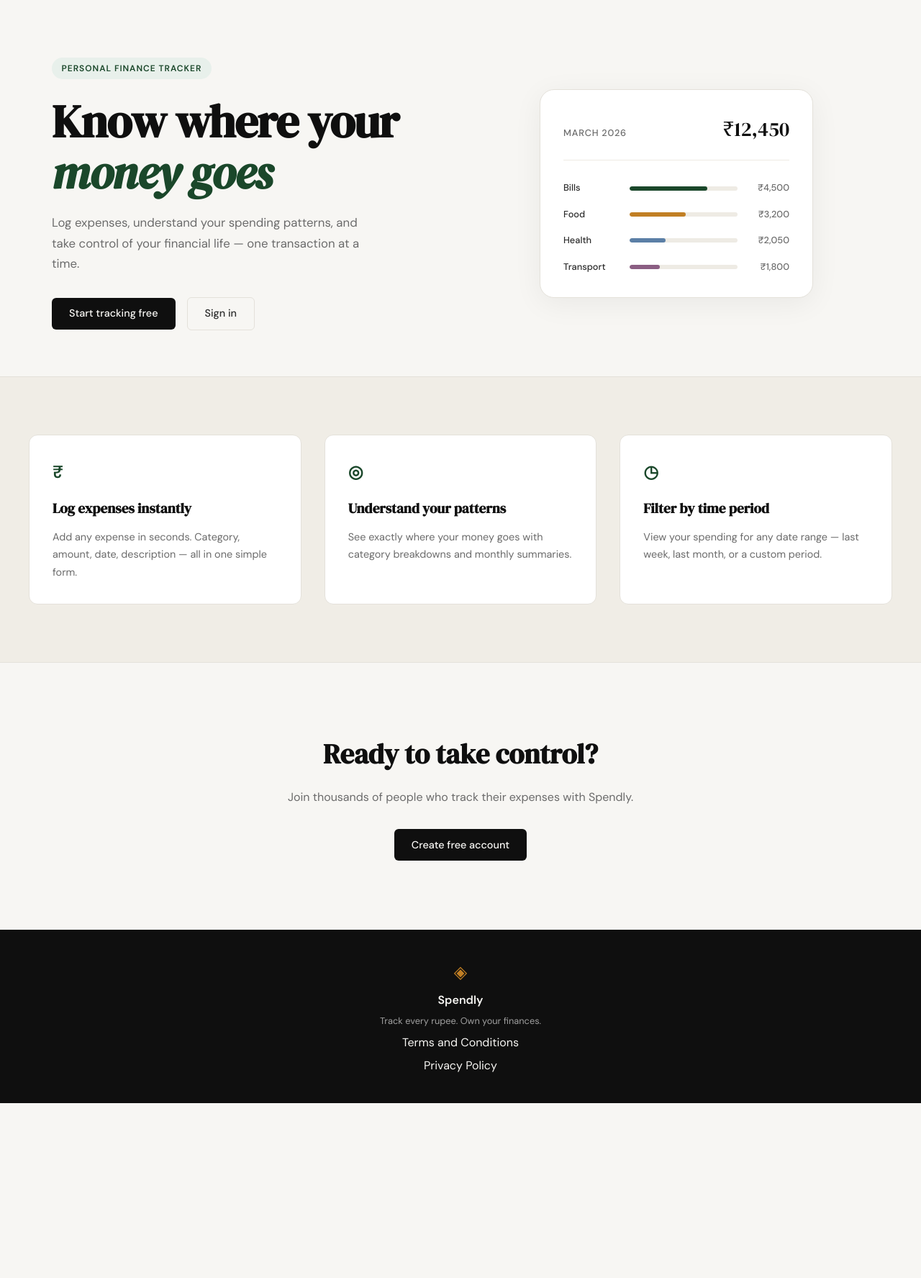
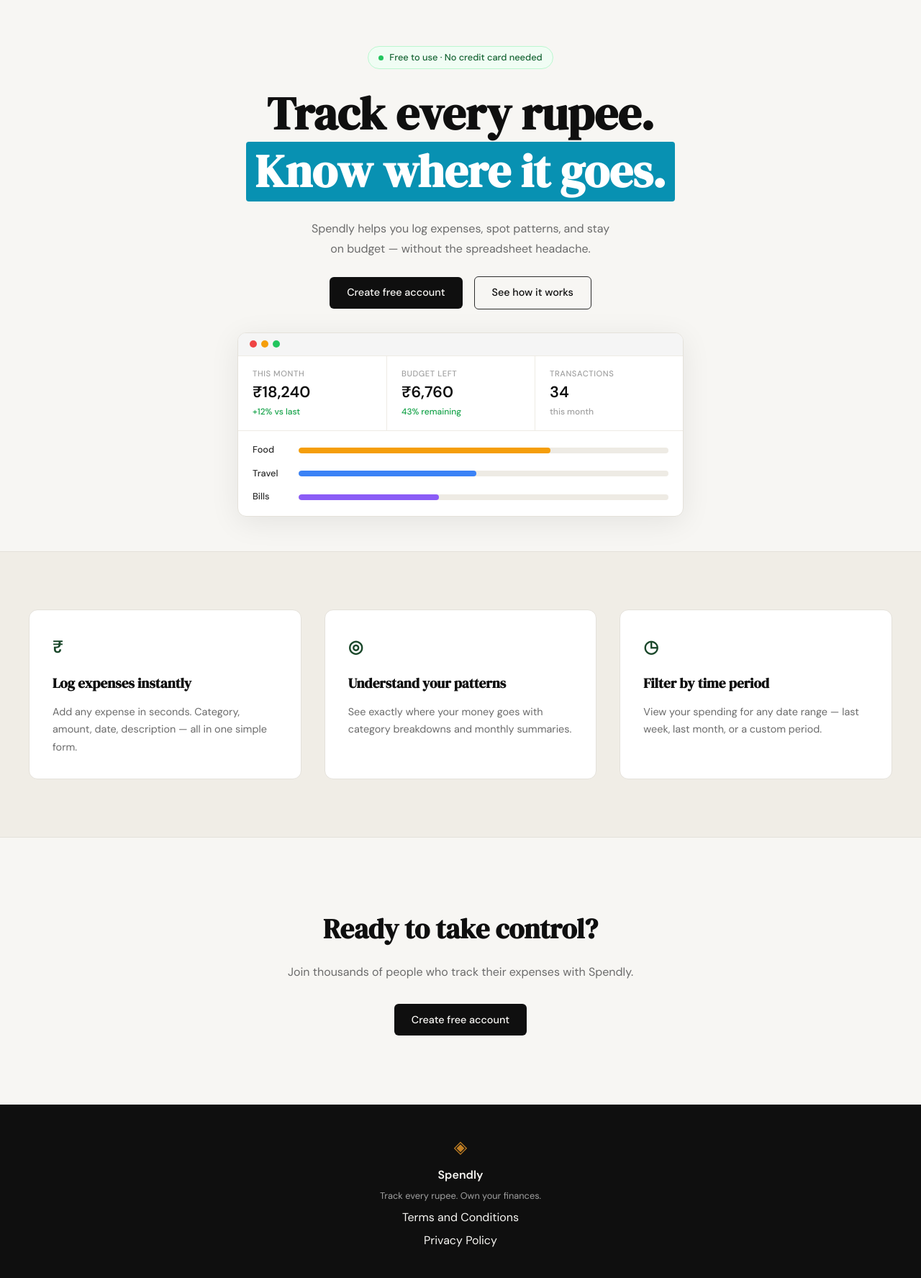
Before and after one commit to swapnilnimbalkarofficial/spendly, a Flask app: page / in a window 1280 px wide. Shown: the part 61-1837 px from the top of the page at 72% size. Before the commit the page ends 1594 px from the top, so only its background shows below. Run offline with Flask 3, Linux system fonts and the light colour scheme.

Commit message:
changes in hero section

```diff
--- a/app.py
+++ b/app.py
@@ -25,6 +25,11 @@ def login():
 @app.route("/terms")
 def terms():
     return render_template("terms.html")
+
+
+@app.route("/privacy")
+def privacy():
+    return render_template("privacy.html")
 
 
 # ------------------------------------------------------------------ #
--- /dev/null
+++ b/static/css/landing.css
@@ -0,0 +1,199 @@
+/* ------------------------------------------------------------------ */
+/* Hero overrides for landing page                                     */
+/* ------------------------------------------------------------------ */
+
+.hero {
+    display: block;
+    padding: 4rem 2rem 3rem;
+    max-width: 100%;
+    text-align: center;
+}
+
+.lhero-inner {
+    max-width: 680px;
+    margin: 0 auto;
+    display: flex;
+    flex-direction: column;
+    align-items: center;
+    gap: 1.5rem;
+}
+
+/* Pill badge */
+.lhero-pill {
+    display: inline-flex;
+    align-items: center;
+    gap: 0.5rem;
+    background: #f0fdf4;
+    border: 1px solid #bbf7d0;
+    color: #166534;
+    font-size: 0.8rem;
+    font-weight: 500;
+    padding: 0.3rem 0.9rem;
+    border-radius: 999px;
+    margin: 0;
+}
+
+.lhero-pill-dot {
+    width: 7px;
+    height: 7px;
+    border-radius: 50%;
+    background: #22c55e;
+    flex-shrink: 0;
+}
+
+/* Title */
+.lhero-title {
+    font-family: var(--font-display);
+    font-size: clamp(2.5rem, 6vw, 4rem);
+    line-height: 1.2;
+    color: var(--ink);
+    margin: 0;
+}
+
+.lhero-title-hl {
+    background: #0891b2;
+    color: #fff;
+    padding: 0.05em 0.2em;
+    border-radius: 4px;
+    display: inline-block;
+}
+
+/* Subtitle */
+.lhero-subtitle {
+    font-size: 1rem;
+    color: var(--ink-muted);
+    line-height: 1.75;
+    margin: 0;
+}
+
+/* Ghost button override — darker border to match design */
+.lbtn-ghost {
+    border-color: var(--ink-soft) !important;
+    color: var(--ink) !important;
+}
+
+/* Mock dashboard */
+.lhero-mock {
+    width: 100%;
+    max-width: 620px;
+    background: #fff;
+    border: 1px solid var(--border);
+    border-radius: 12px;
+    box-shadow: 0 8px 40px rgba(0, 0, 0, 0.08);
+    overflow: hidden;
+    margin-top: 0.5rem;
+    text-align: left;
+}
+
+/* Browser chrome */
+.lmock-chrome {
+    display: flex;
+    align-items: center;
+    gap: 6px;
+    padding: 0.65rem 1rem;
+    background: #f5f5f5;
+    border-bottom: 1px solid var(--border-soft);
+}
+
+.lchrome-dot {
+    width: 10px;
+    height: 10px;
+    border-radius: 50%;
+    flex-shrink: 0;
+}
+
+.lchrome-red    { background: #ef4444; }
+.lchrome-yellow { background: #f59e0b; }
+.lchrome-green  { background: #22c55e; }
+
+/* Stat row */
+.lmock-stats {
+    display: grid;
+    grid-template-columns: repeat(3, 1fr);
+    border-bottom: 1px solid var(--border-soft);
+}
+
+.lmock-stat {
+    padding: 1rem 1.25rem;
+}
+
+.lmock-stat + .lmock-stat {
+    border-left: 1px solid var(--border-soft);
+}
+
+.lms-label {
+    font-size: 0.7rem;
+    color: var(--ink-faint);
+    font-weight: 500;
+    text-transform: uppercase;
+    letter-spacing: 0.05em;
+    margin-bottom: 0.3rem;
+}
+
+.lms-value {
+    font-size: 1.35rem;
+    font-weight: 600;
+    color: var(--ink);
+    line-height: 1.2;
+    margin-bottom: 0.25rem;
+}
+
+.lms-sub {
+    font-size: 0.75rem;
+    font-weight: 500;
+}
+
+.lms-up    { color: #16a34a; }
+.lms-muted { color: var(--ink-faint); }
+
+/* Category bars */
+.lmock-cats {
+    padding: 1rem 1.25rem;
+    display: flex;
+    flex-direction: column;
+    gap: 0.75rem;
+}
+
+.lmc-row {
+    display: grid;
+    grid-template-columns: 52px 1fr;
+    align-items: center;
+    gap: 0.75rem;
+}
+
+.lmc-label {
+    font-size: 0.8rem;
+    color: var(--ink-soft);
+    font-weight: 500;
+}
+
+.lmc-track {
+    height: 8px;
+    background: var(--border-soft);
+    border-radius: 999px;
+    overflow: hidden;
+}
+
+.lmc-bar {
+    height: 100%;
+    border-radius: 999px;
+}
+
+.lmc-amber  { background: #f59e0b; }
+.lmc-blue   { background: #3b82f6; }
+.lmc-purple { background: #8b5cf6; }
+
+/* Responsive */
+@media (max-width: 600px) {
+    .lhero-title { font-size: 2.2rem; }
+    .lhero-subtitle br { display: none; }
+
+    .lmock-stats {
+        grid-template-columns: 1fr;
+    }
+
+    .lmock-stat + .lmock-stat {
+        border-left: none;
+        border-top: 1px solid var(--border-soft);
+    }
+}
--- a/templates/base.html
+++ b/templates/base.html
@@ -35,7 +35,7 @@
             <span class="footer-name">Spendly</span>
             <p class="footer-copy">Track every rupee. Own your finances.</p>
             <a href="/terms">Terms and Conditions</a>
-            <a href="s">Privacy Policy</a>
+            <a href="/privacy">Privacy Policy</a>
         </div>
     </footer>
 
--- a/templates/landing.html
+++ b/templates/landing.html
@@ -2,59 +2,65 @@
 
 {% block title %}Spendly — Track Every Rupee{% endblock %}
 
+{% block head %}
+<link rel="stylesheet" href="{{ url_for('static', filename='css/landing.css') }}">
+{% endblock %}
+
 {% block content %}
 
 <section class="hero">
-    <div class="hero-inner">
-        <div class="hero-badge">Personal Finance Tracker</div>
-        <h1 class="hero-title">
-            Know where your<br>
-            <em>money goes</em>
+    <div class="lhero-inner">
+        <p class="lhero-pill">
+            <span class="lhero-pill-dot"></span>
+            Free to use · No credit card needed
+        </p>
+        <h1 class="lhero-title">
+            Track every rupee.<br>
+            <span class="lhero-title-hl">Know where it goes.</span>
         </h1>
-        <p class="hero-subtitle">
-            Log expenses, understand your spending patterns,
-            and take control of your financial life —
-            one transaction at a time.
+        <p class="lhero-subtitle">
+            Spendly helps you log expenses, spot patterns, and stay<br>
+            on budget — without the spreadsheet headache.
         </p>
         <div class="hero-actions">
-            <a href="{{ url_for('register') }}" class="btn-primary">Start tracking free</a>
-            <a href="{{ url_for('login') }}" class="btn-ghost">Sign in</a>
+            <a href="{{ url_for('register') }}" class="btn-primary">Create free account</a>
+            <a href="#" class="btn-ghost lbtn-ghost">See how it works</a>
         </div>
-    </div>
-    <div class="hero-visual">
-        <div class="mock-card">
-            <div class="mock-card-header">
-                <span class="mock-label">March 2026</span>
-                <span class="mock-total">₹12,450</span>
+        <div class="lhero-mock">
+            <div class="lmock-chrome">
+                <span class="lchrome-dot lchrome-red"></span>
+                <span class="lchrome-dot lchrome-yellow"></span>
+                <span class="lchrome-dot lchrome-green"></span>
             </div>
-            <div class="mock-bars">
-                <div class="mock-bar-row">
-                    <span class="mock-cat">Bills</span>
-                    <div class="mock-bar-track">
-                        <div class="mock-bar" style="width: 72%"></div>
-                    </div>
-                    <span class="mock-amt">₹4,500</span>
+            <div class="lmock-stats">
+                <div class="lmock-stat">
+                    <p class="lms-label">This month</p>
+                    <p class="lms-value">₹18,240</p>
+                    <p class="lms-sub lms-up">+12% vs last</p>
                 </div>
-                <div class="mock-bar-row">
-                    <span class="mock-cat">Food</span>
-                    <div class="mock-bar-track">
-                        <div class="mock-bar mock-bar-2" style="width: 52%"></div>
-                    </div>
-                    <span class="mock-amt">₹3,200</span>
+                <div class="lmock-stat">
+                    <p class="lms-label">Budget left</p>
+                    <p class="lms-value">₹6,760</p>
+                    <p class="lms-sub lms-up">43% remaining</p>
                 </div>
-                <div class="mock-bar-row">
-                    <span class="mock-cat">Health</span>
-                    <div class="mock-bar-track">
-                        <div class="mock-bar mock-bar-3" style="width: 33%"></div>
-                    </div>
-                    <span class="mock-amt">₹2,050</span>
+                <div class="lmock-stat">
+                    <p class="lms-label">Transactions</p>
+                    <p class="lms-value">34</p>
+                    <p class="lms-sub lms-muted">this month</p>
                 </div>
-                <div class="mock-bar-row">
-                    <span class="mock-cat">Transport</span>
-                    <div class="mock-bar-track">
-                        <div class="mock-bar mock-bar-4" style="width: 28%"></div>
-                    </div>
-                    <span class="mock-amt">₹1,800</span>
+            </div>
+            <div class="lmock-cats">
+                <div class="lmc-row">
+                    <span class="lmc-label">Food</span>
+                    <div class="lmc-track"><div class="lmc-bar lmc-amber" style="width:68%"></div></div>
+                </div>
+                <div class="lmc-row">
+                    <span class="lmc-label">Travel</span>
+                    <div class="lmc-track"><div class="lmc-bar lmc-blue" style="width:48%"></div></div>
+                </div>
+                <div class="lmc-row">
+                    <span class="lmc-label">Bills</span>
+                    <div class="lmc-track"><div class="lmc-bar lmc-purple" style="width:38%"></div></div>
                 </div>
             </div>
         </div>
```
Also changed, not shown: templates/privacy.html (added, +73 -0 lines).
